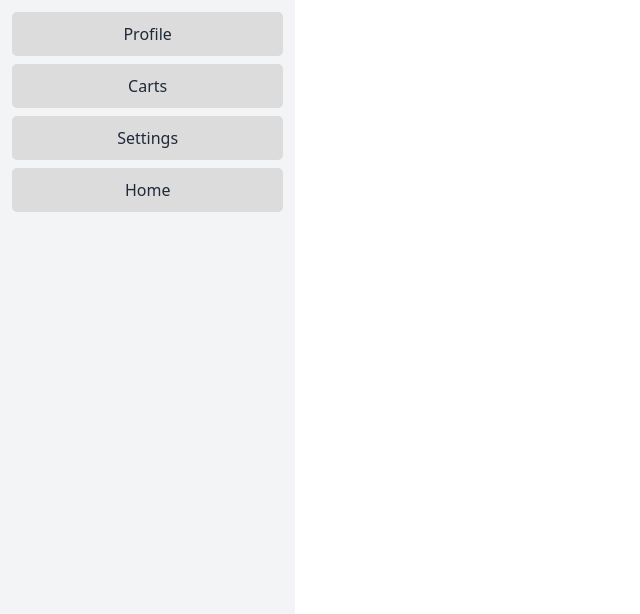
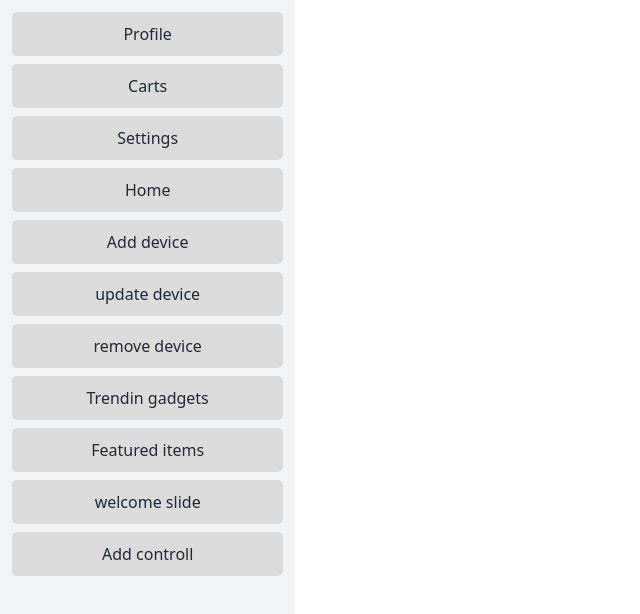
Before and after one commit to affiliates-hub/upstream, a React (Vite) app: page /acount in a window 1280 px wide. Shown: the top 614 px of the page, without its empty margins (0-640 px from the left). Built offline with nearby package versions, Linux system fonts and the light colour scheme; no server answers.

Commit message:
admin folder created

```diff
--- a/src/pages/acount/Acount.jsx
+++ b/src/pages/acount/Acount.jsx
@@ -1,10 +1,15 @@
-import React, { useState } from 'react';
+import React, { useContext, useState } from 'react';
 import { Link, Outlet } from 'react-router-dom';
 import NavActiveRoutes from '../../components/activeroutes/NavActiveRoutes';
 import { GrMenu } from 'react-icons/gr';
 import { RxCross2 } from 'react-icons/rx';
+import { contextProvier } from '../../private/provider/Provider';
 
 const Acount = () => {
+    // const { userRole } = useContext(contextProvier)
+    const userRole = {
+        role: 'admin'
+    }
     const [leftNav, setLeftNav] = useState(false)
     const toggleNav = () => {
         setLeftNav(!leftNav)
@@ -19,38 +24,41 @@ const Acount = () => {
         <NavActiveRoutes to={'/'} toggleNav={closeNav}>Home</NavActiveRoutes>
     </>
     const adminLink = <>
-        <NavActiveRoutes to={'/acount/profile'} toggleNav={closeNav}>Add device</NavActiveRoutes>
-        <NavActiveRoutes to={'/acount/settings'} toggleNav={closeNav}>update device</NavActiveRoutes>
-        <NavActiveRoutes to={'/acount/carts'} toggleNav={closeNav}>remove device</NavActiveRoutes>
+        <NavActiveRoutes to={'/'} toggleNav={closeNav}>Add device</NavActiveRoutes>
+        <NavActiveRoutes to={'/'} toggleNav={closeNav}>update device</NavActiveRoutes>
+        <NavActiveRoutes to={'/'} toggleNav={closeNav}>remove device</NavActiveRoutes>
         <NavActiveRoutes to={'/'} toggleNav={closeNav}>Trendin gadgets</NavActiveRoutes>
         <NavActiveRoutes to={'/'} toggleNav={closeNav}>Featured items</NavActiveRoutes>
         <NavActiveRoutes to={'/'} toggleNav={closeNav}>welcome slide</NavActiveRoutes>
         <NavActiveRoutes to={'/'} toggleNav={closeNav}>Add controll</NavActiveRoutes>
-        <NavActiveRoutes to={'/'} toggleNav={closeNav}>welcome see more</NavActiveRoutes>
-        <NavActiveRoutes to={'/'} toggleNav={closeNav}>web message</NavActiveRoutes>
     </>
     const nav = <>
-        <div className='hidden  sticky h-screen w-96 top-0 bg-gray-100 text-center gap-2 px-3 py-3 lg:flex items-stretch flex-col'>
+        <div className='hidden sticky h-screen w-96 top-0 bg-gray-100 text-center gap-2 px-3 py-3 lg:flex items-stretch flex-col overflow-y-scroll'>
             {
                 links
+            }
+            {
+                userRole?.role == 'admin' ? adminLink : ''
             }
         </div>
 
     </>
     const navsm = <>
-        <div className={`z-50 sticky h-screen w-full sm:w-80 top-0 bg-gray-100 text-center gap-2 px-3 py-3 flex items-stretch flex-col ${leftNav ? '-translate-x-0' : '-translate-x-80'} duration-300`}>
-            <div className='flex items-end justify-end text-xl'>
-
+        <div className={`z-50 sticky h-screen w-full sm:w-80 top-0 bg-gray-100 text-center gap-2 px-3 py-3 flex items-stretch flex-col ${leftNav ? '-translate-x-0' : '-translate-x-80'} duration-300 overflow-y-scroll`}>
+            <div className='flex items-end justify-end text-xl h-screen overflow-y-scroll'>
                 <RxCross2></RxCross2>
             </div>
             {
                 links
             }
+            {
+                userRole?.role == 'admin' ? adminLink : ''
+            }
         </div>
 
     </>
     return (
-        <div className=' min-h-screen w-full flex gap-5 items-stretch relative'>
+        <div className='h-screen w-full flex gap-5 items-stretch relative overflow-y-hidden'>
             {
                 nav
             }
@@ -59,7 +67,7 @@ const Acount = () => {
                     navsm
                 }
             </div>
-            <div className='w-full h-[200vh]'>
+            <div className='w-full h-screen overflow-y-scroll'>
                 <div className='h-12 top-0 text-xl fixed lg:hidden shadow bg-white w-full flex justify-between items-center px-5' >
                     <span className='text-xl font-semibold'>
                         Acount
@@ -68,7 +76,7 @@ const Acount = () => {
                         <GrMenu className='' onClick={toggleNav} />
                     </span>
                 </div>
-                <div title='nav abckup ' className='h-14 w-full'>
+                <div title='nav abckup ' className='h-14 w-full lg:hidden'>
 
                 </div>
                 <Outlet></Outlet>
--- /dev/null
+++ b/src/private/private/AdminPrivate.jsx
@@ -0,0 +1,21 @@
+import React, { useContext } from 'react';
+import { contextProvier } from '../provider/Provider';
+import { Navigate, useLocation } from 'react-router-dom';
+
+const AdminPrivate = ({ children }) => {
+    const { user, userRole, loading } = useContext(contextProvier)
+    const location = useLocation()
+    if (loading) {
+        return <h1 className='text-center py-16'>Loading...</h1>
+    }
+    if (userRole == 'admin') {
+        return children;
+    }
+    if (user) {
+        return <Navigate to={'/'} state={{ from: location }}></Navigate>
+    }
+
+    return <Navigate to={'/login'} state={{ from: location }}></Navigate>;
+};
+
+export default AdminPrivate;
--- /dev/null
+++ b/src/private/private/Private.jsx
@@ -0,0 +1,11 @@
+import React from 'react';
+
+const Private = () => {
+    return (
+        <div>
+
+        </div>
+    );
+};
+
+export default Private;
--- a/src/private/provider/Provider.jsx
+++ b/src/private/provider/Provider.jsx
@@ -27,12 +27,17 @@ const Provider = ({ children }) => {
         return signOut(auth)
     }
     let authData = {
-        user, setUser, loading, refetch, setRefetch, emailSignUP, emailLogIn, signInWithGoogle, updateuser, logOut
+        user, setUser, userRole, loading, refetch, setRefetch, emailSignUP, emailLogIn, signInWithGoogle, updateuser, logOut
     }
     useEffect(() => {
         const unSubscribe = onAuthStateChanged(auth, newUser => {
             setUser(newUser);
-            setLoading(false)
+            if (newUser) {
+                fetch('').then(res => res.json()).then(data => {
+                    setUSerRole(data)
+                    setLoading(false);
+                })
+            }
         })
         return () => unSubscribe();
     }, [])
```
